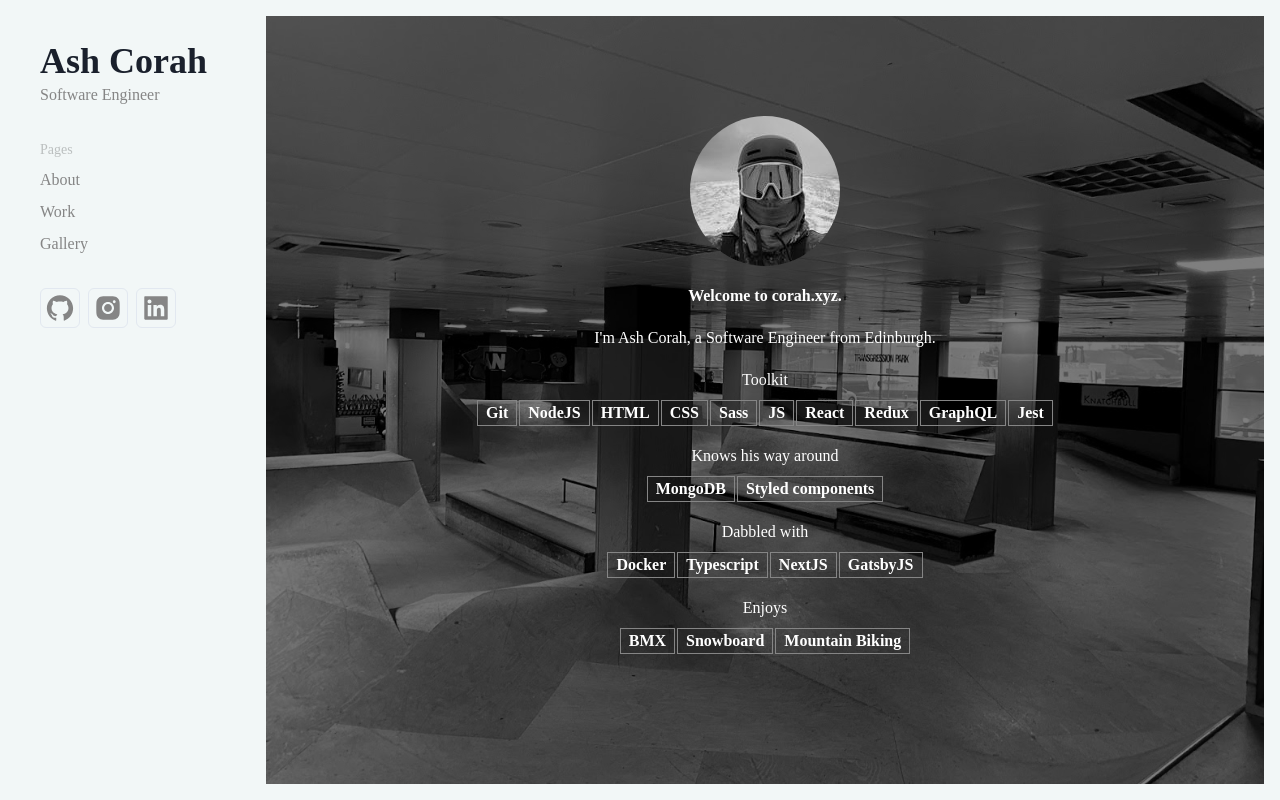
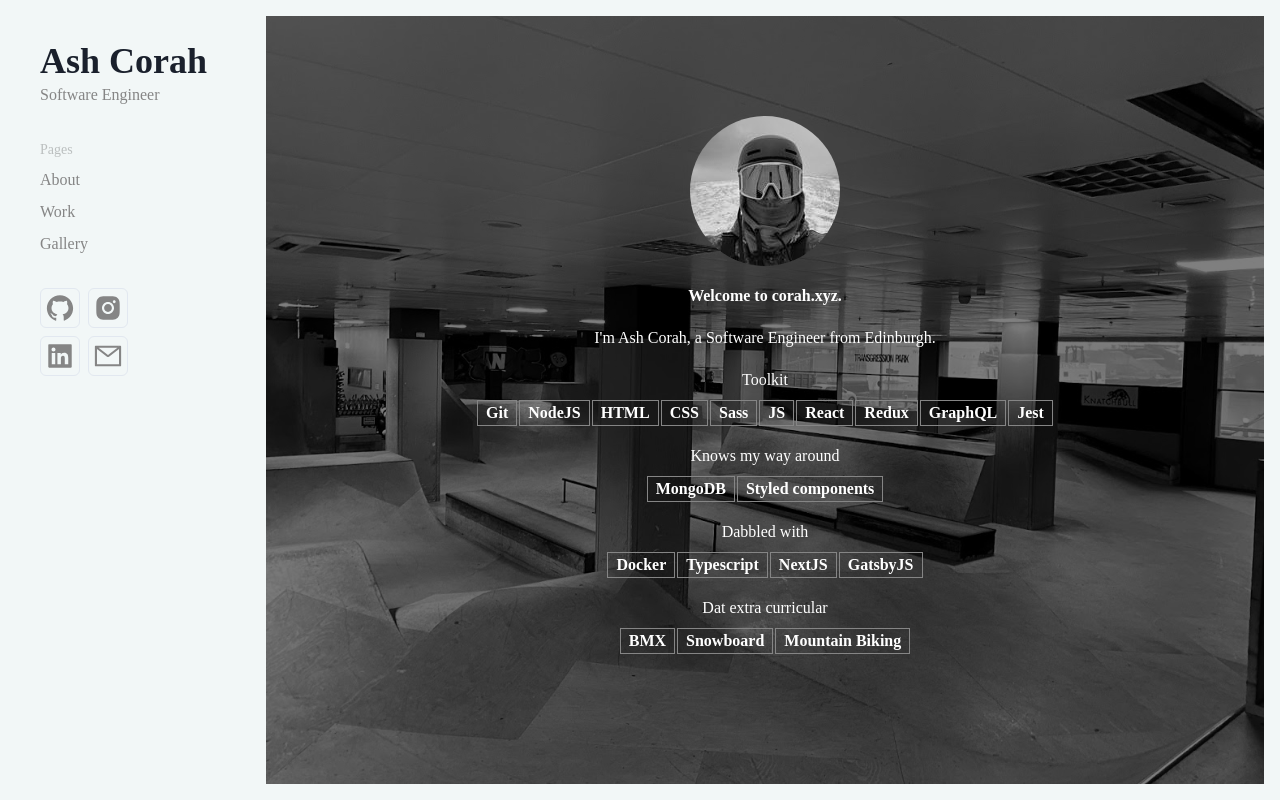
Before and after one commit to ashcorah/portfolio, a React (Create React App) app: page / in a window 1280 px wide. Built offline with nearby package versions, Linux system fonts and the light colour scheme; a web font is replaced by a local one.

Commit message:
fix container

```diff
--- a/src/App.jsx
+++ b/src/App.jsx
@@ -6,12 +6,12 @@ import Gallery from "./app/gallery/index.jsx";
 import Sidebar from "./components/Sidebar/index.jsx";
 import {
   ChakraProvider,
-  useMediaQuery,
   extendTheme,
   SimpleGrid,
 } from "@chakra-ui/react";
 import Fonts from "./components/Fonts/index.jsx";
 import { QueryClient, QueryClientProvider } from "react-query";
+import useMobile from './hooks/useMobile';
 
 const queryClient = new QueryClient({
   defaultOptions: {
@@ -57,8 +57,7 @@ const theme = extendTheme({
 });
 
 function App() {
-  const [isMobile] = useMediaQuery("(max-width: 650px");
-
+  const isMobile = useMobile();
   return (
     <Fragment>
       <QueryClientProvider client={queryClient}>
--- a/src/app/about/index.jsx
+++ b/src/app/about/index.jsx
@@ -2,6 +2,7 @@ import { Center, Image, Text, VStack, Box, HStack } from "@chakra-ui/react";
 import Ash from "../../assets/images/ash.jpg";
 import Skatepark from "../../assets/images/skatepark.jpg";
 import usePalette from "../../hooks/usePallette";
+import PageContainer from '../../components/PageContainer/index.jsx';
 
 const ToolSection = ({ skills, title }) => (
   <VStack>
@@ -31,7 +32,7 @@ const About = () => {
   const enjoys = ["BMX", "Snowboard", "Mountain Biking"];
 
   return (
-    <Box w="100%" h="100%" p={4}>
+    <PageContainer>
       <Box w="100%" h="100%" position="relative">
         <Image
           transition="0.5s all ease"
@@ -66,7 +67,7 @@ const About = () => {
               skills={skills}
             />
             <ToolSection
-              title="Knows his way around"
+              title="Knows my way around"
               skills={knows}
             />
             <ToolSection
@@ -74,13 +75,13 @@ const About = () => {
               skills={dabbled}
             />
             <ToolSection
-              title="Enjoys"
+              title="Dat extra curricular"
               skills={enjoys}
             />
           </VStack>
         </Center>
       </Box>
-    </Box>
+    </PageContainer>
   );
 };
 
--- a/src/app/gallery/index.jsx
+++ b/src/app/gallery/index.jsx
@@ -1,13 +1,14 @@
-import { Box, VStack } from "@chakra-ui/react";
+import { VStack } from "@chakra-ui/react";
 import InstaFeed from "./components/InstaFeed/index.jsx";
+import PageContainer from '../../components/PageContainer/index.jsx';
 
 const Gallery = () => {
   return (
-    <Box w="100%" h="100%" p={4}>
+    <PageContainer>
       <VStack spacing={2} h="100%" w="100%">
         <InstaFeed fields="id,thumbnail,  caption, media_url, media_type" />
       </VStack>
-    </Box>
+    </PageContainer>
   );
 };
 
--- a/src/app/work/index.jsx
+++ b/src/app/work/index.jsx
@@ -1,8 +1,9 @@
 import React, { useState } from "react";
 import Card from "../../components/Card/index.jsx";
-import { WrapItem, Box, Wrap } from "@chakra-ui/react";
+import { WrapItem, Wrap } from "@chakra-ui/react";
 import { useHistory } from "react-router";
 import { useRouteMatch } from "react-router-dom";
+import PageContainer from '../../components/PageContainer/index.jsx';
 
 import ChaserText from "./components/Chaser/index.jsx";
 import RockstarText from "./components/Rockstar/index.jsx";
@@ -100,7 +101,7 @@ const Work = () => {
   const workPlaces = getWorkPlaces(colors);
 
   return (
-    <Box h="100%" w="100%" p={4}>
+    <PageContainer>
       <Wrap h="100%" w="100%" display="flex" spacing="20px">
         {workPlaces.map((job, key) => {
           const { title, img, subtitle, id, body } = job;
@@ -116,7 +117,7 @@ const Work = () => {
           );
         })}
       </Wrap>
-    </Box>
+    </PageContainer>
   );
 };
 
--- /dev/null
+++ b/src/components/PageContainer/index.jsx
@@ -0,0 +1,14 @@
+import { Box } from "@chakra-ui/react";
+import useMobile from '../../hooks/useMobile';
+
+const PageContainer = ({ children }) => {
+  const isMobile = useMobile();
+
+  return (
+    <Box w="100%" h="100%" p={isMobile ? 0 : 4}>
+      {children}
+    </Box>
+  );
+};
+
+export default PageContainer;
--- a/src/components/Sidebar/index.jsx
+++ b/src/components/Sidebar/index.jsx
@@ -9,7 +9,7 @@ import {
   IconButton,
 } from "@chakra-ui/react";
 import usePalette from "../../hooks/usePallette";
-import { AiFillGithub, AiFillInstagram, AiFillLinkedin } from "react-icons/ai";
+import { AiFillGithub, AiFillInstagram, AiFillLinkedin, AiOutlineMail } from "react-icons/ai";
 
 const Sidebar = () => {
   const location = useLocation();
@@ -71,8 +71,11 @@ const Sidebar = () => {
           <NavLink to="/work">Work</NavLink>
           <NavLink to="/gallery">Gallery</NavLink>
         </VStack>
+        <VStack spacing={2}>
           <HStack alignItems="flex-start" display="flex" w="100%">
             <IconButton
+              as="a"
+              href="https://github.com/ashcorah"
               borderWidth="1px"
               sx={{
                 ":hover": {
@@ -85,6 +88,8 @@ const Sidebar = () => {
               color={colors.gray}
             />
             <IconButton
+              as="a"
+              href="https://www.instagram.com/trashcorah/"
               borderWidth="1px"
               sx={{
                 ":hover": {
@@ -96,7 +101,11 @@ const Sidebar = () => {
               aria-label="instagram"
               icon={<AiFillInstagram size="30px" />}
             />
+          </HStack>
+          <HStack alignItems="flex-start" display="flex" w="100%">
             <IconButton
+              as="a"
+              href="https://www.linkedin.com/in/ashcorah/"
               borderWidth="1px"
               sx={{
                 ":hover": {
@@ -108,7 +117,22 @@ const Sidebar = () => {
               aria-label="linkedin"
               icon={<AiFillLinkedin size="30px" />}
             />
+            <IconButton
+              as="a"
+              href="mailto:ashcorah@gmail.com"
+              borderWidth="1px"
+              sx={{
+                ":hover": {
+                  color: colors.base,
+                },
+              }}
+              color={colors.gray}
+              variant="ghost"
+              aria-label="email"
+              icon={<AiOutlineMail size="30px" />}
+            />
           </HStack>
+        </VStack>
       </VStack>
     </Box>
   );
--- /dev/null
+++ b/src/hooks/useMobile.js
@@ -0,0 +1,8 @@
+import { useMediaQuery } from "@chakra-ui/react";
+
+function useMobile() {
+  const [isMobile] = useMediaQuery("(max-width: 650px");
+  return isMobile;
+}
+
+export default useMobile;
```
Lines whose indentation alone changed are shown as unchanged.
